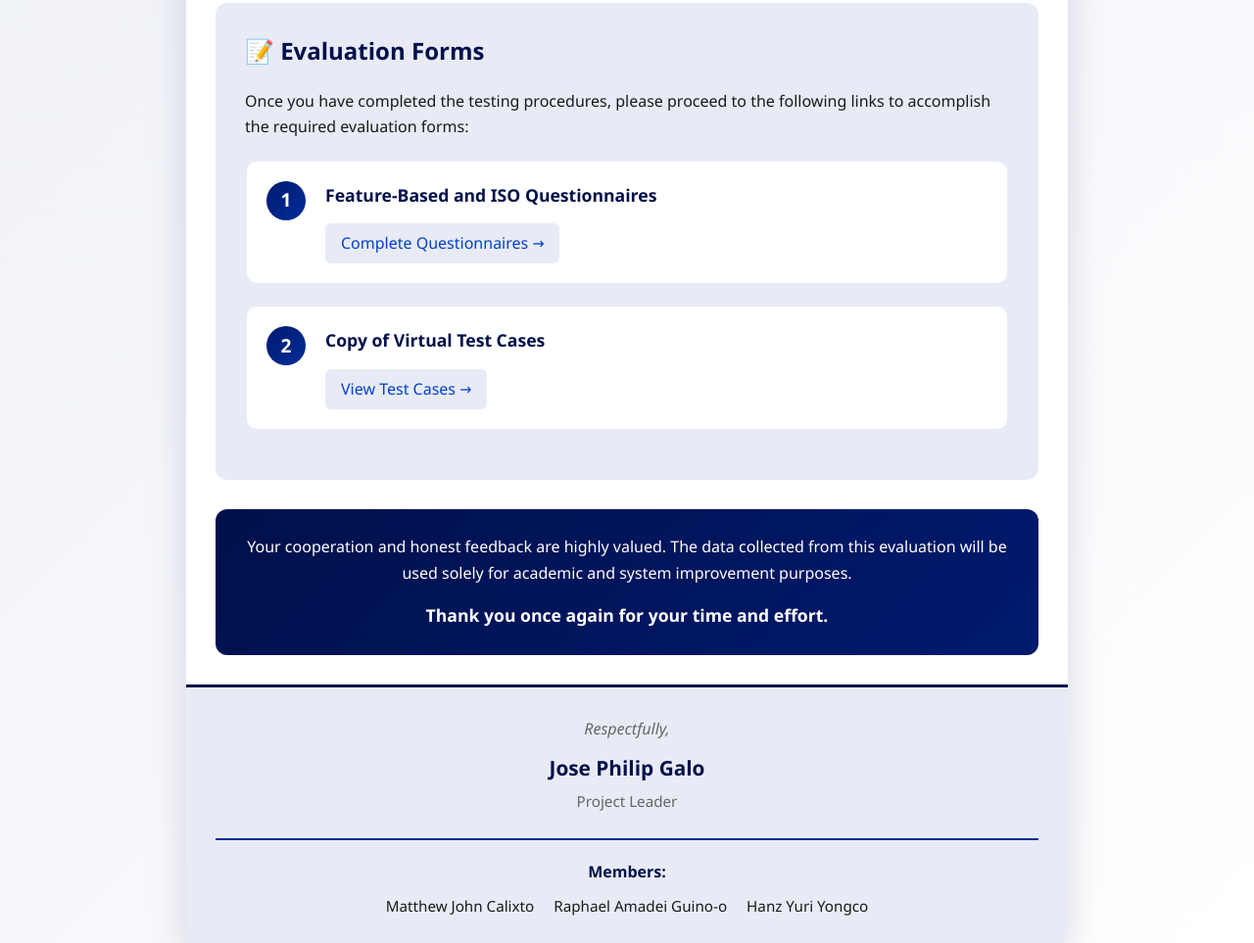
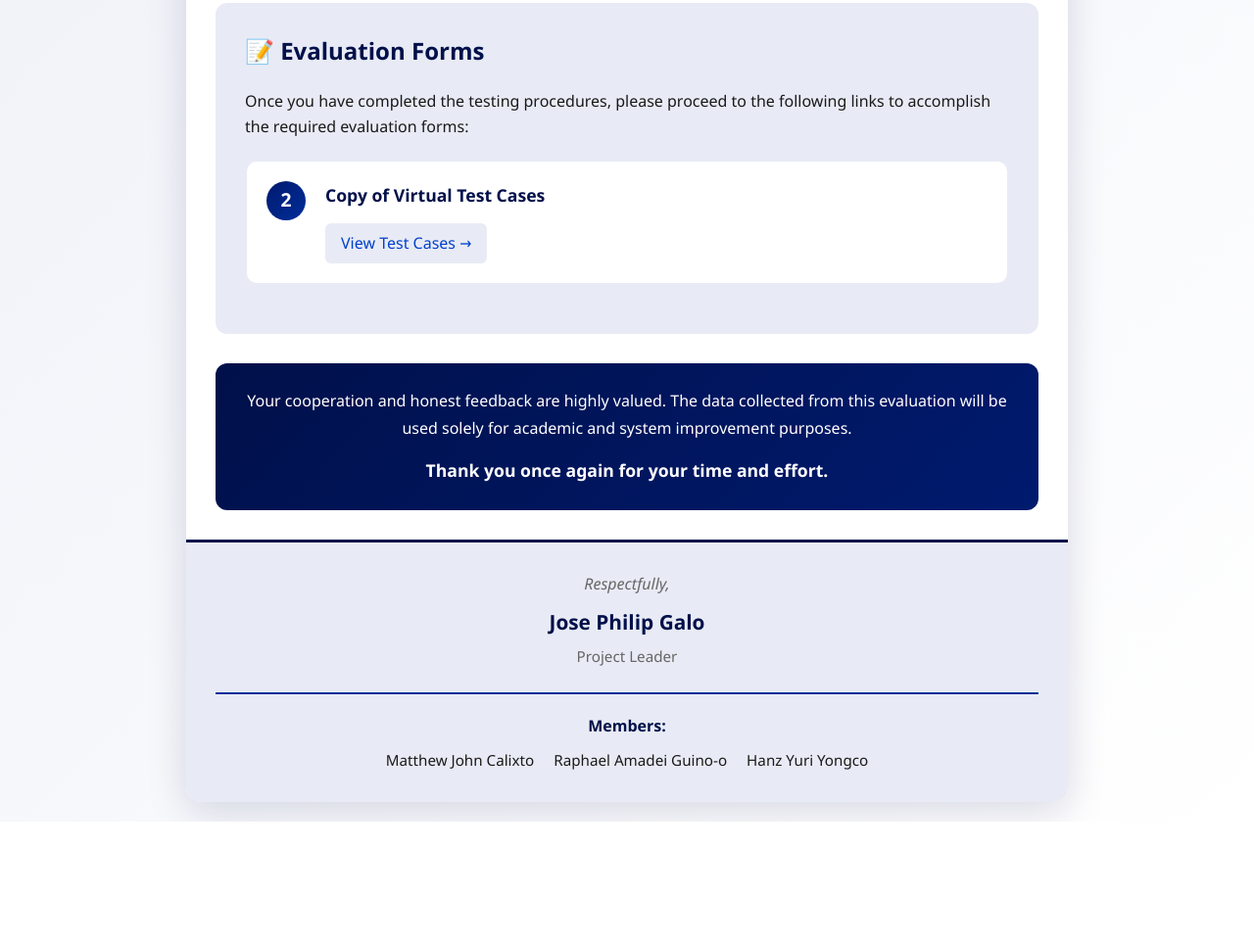
Before and after one commit to Riri0726/uat, a plain HTML site: page index.html in a window 1280 px wide. Shown: the part 1327-2290 px from the top of the page at 98% size. After the commit the page ends 2166 px from the top, so only its background shows below. Drawn offline with Linux system fonts and the light colour scheme.

Commit message:
removed the link for iso

```diff
--- a/index.html
+++ b/index.html
@@ -59,13 +59,6 @@
             <h3>📝 Evaluation Forms</h3>
             <p class="instruction">Once you have completed the testing procedures, please proceed to the following links to accomplish the required evaluation forms:</p>
 
-            <div class="link-card">
-                <div class="link-number">1</div>
-                <div class="link-content">
-                    <h4>Feature-Based and ISO Questionnaires</h4>
-                    <a href="https://forms.gle/ecWH5STh15y7Szgm9" target="_blank" rel="noopener noreferrer">Complete Questionnaires →</a>
-                </div>
-            </div>
 
             <div class="link-card">
                 <div class="link-number">2</div>
```
